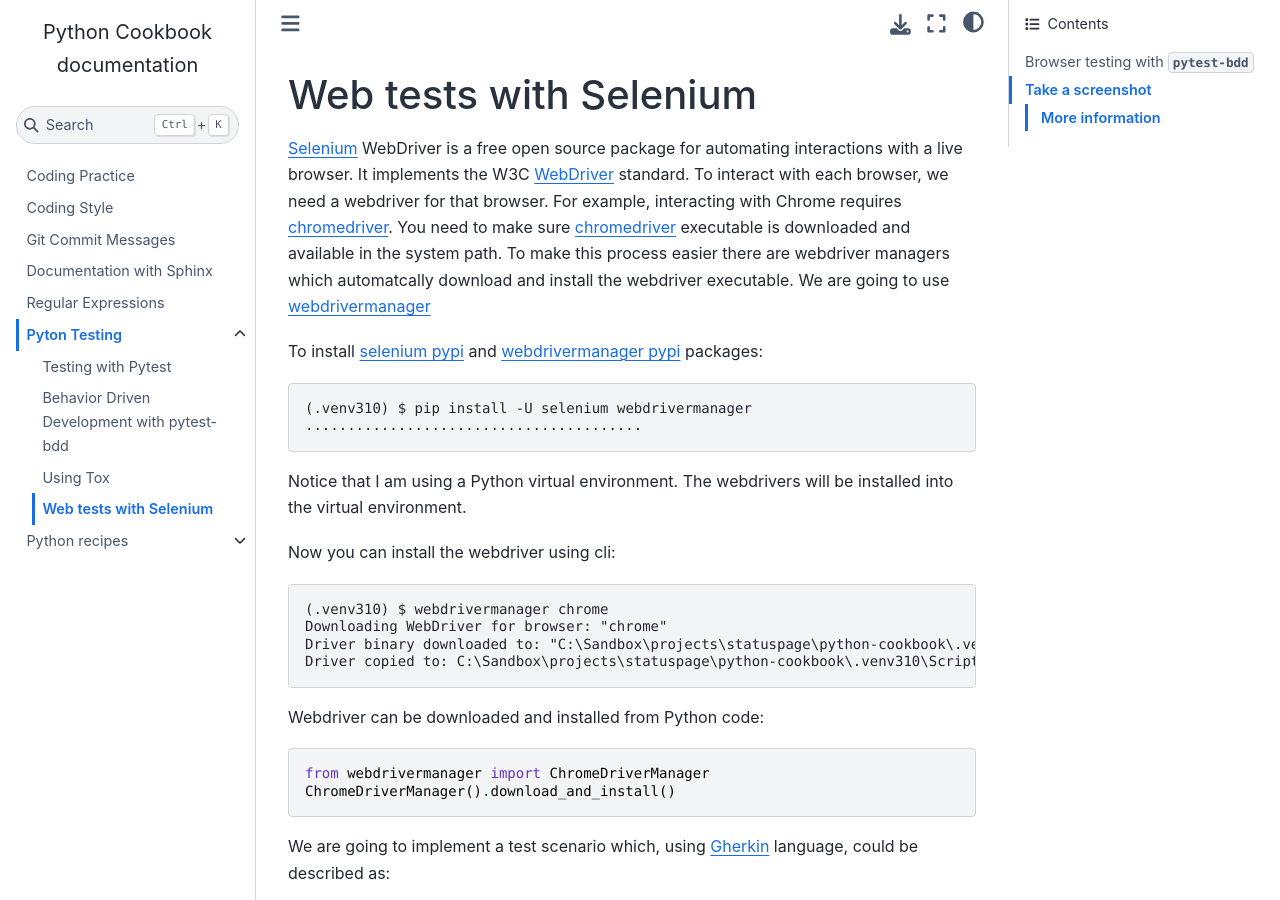
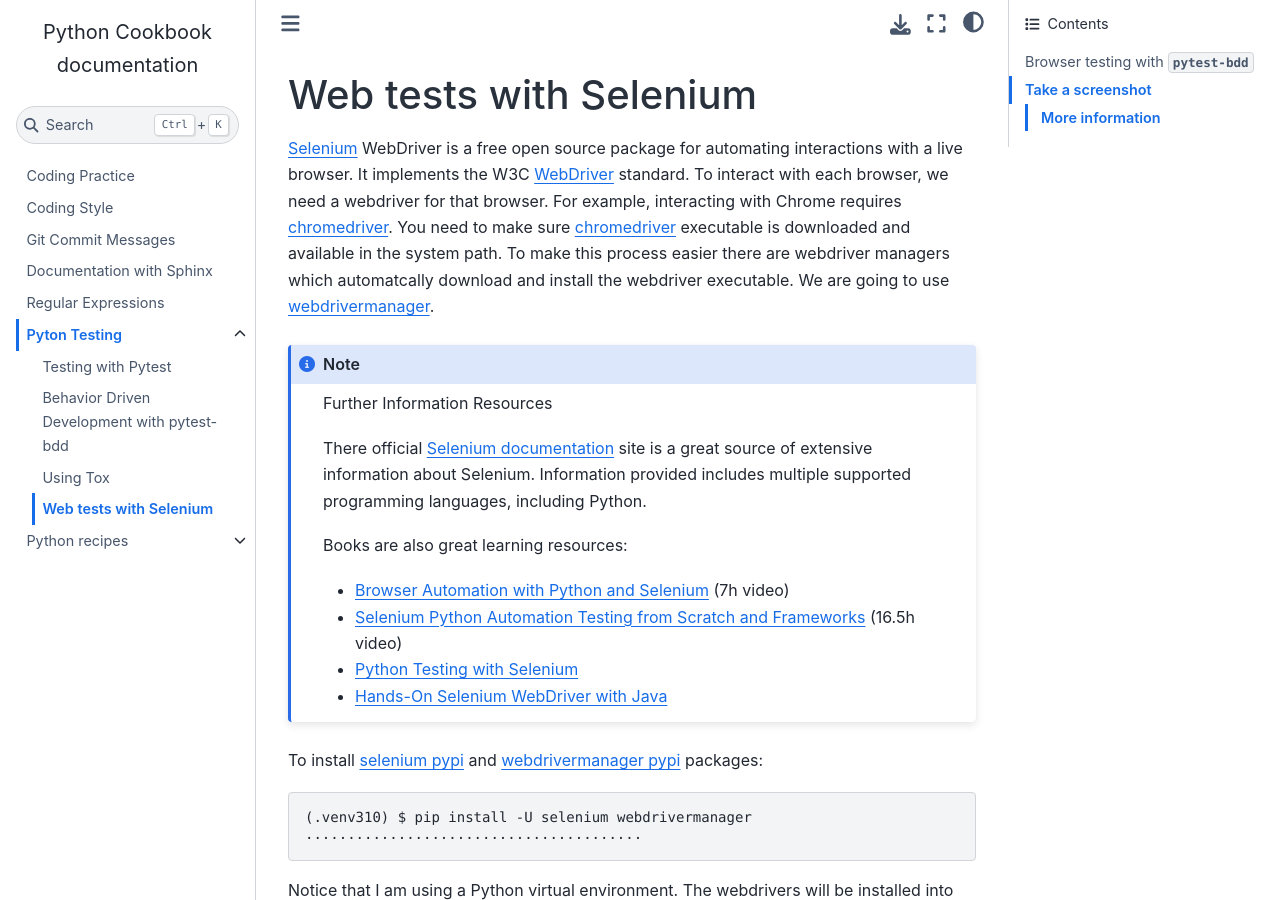
Before and after one commit to ivangeorgiev/python-cookbook, a Sphinx documentation site: the page built from docs/testing_web_selenium_python.rst, in a window 1280 px wide and 900 px high. Built offline with Sphinx 7.4.7 and the Sphinx Book theme 1.1.4, drawn with Linux system fonts in a browser that asks for light colours.

Commit message:
feat(testing): add links to Selenium information resources

```diff
--- a/docs/testing_web_selenium_python.rst
+++ b/docs/testing_web_selenium_python.rst
@@ -1,7 +1,21 @@
 Web tests with Selenium
 ============================
 
-`Selenium`_ WebDriver is a free open source package for automating interactions with a live browser. It implements the W3C `WebDriver`_ standard. To interact with each browser, we need a webdriver for that browser. For example, interacting with Chrome requires `chromedriver`_. You need to make sure `chromedriver`_ executable is downloaded and available in the system path. To make this process easier there are webdriver managers which automatcally download and install the webdriver executable. We are going to use `webdrivermanager`_
+
+`Selenium`_ WebDriver is a free open source package for automating interactions with a live browser. It implements the W3C `WebDriver`_ standard. To interact with each browser, we need a webdriver for that browser. For example, interacting with Chrome requires `chromedriver`_. You need to make sure `chromedriver`_ executable is downloaded and available in the system path. To make this process easier there are webdriver managers which automatcally download and install the webdriver executable. We are going to use `webdrivermanager`_.
+
+
+.. note:: Further Information Resources
+
+   There official `Selenium documentation`_ site is a great source of extensive information about Selenium. Information provided includes multiple supported programming languages, including Python.
+
+   Books are also great learning resources:
+
+   - `Browser Automation with Python and Selenium <https://learning.oreilly.com/videos/browser-automation-with/9781800560161/>`__ (7h video)
+   - `Selenium Python Automation Testing from Scratch and Frameworks <https://learning.oreilly.com/videos/selenium-python-automation/9781800567733/>`__ (16.5h video)
+   - `Python Testing with Selenium <https://learning.oreilly.com/library/view/python-testing-with/9781484262498/>`__
+   - `Hands-On Selenium WebDriver with Java <https://learning.oreilly.com/library/view/hands-on-selenium-webdriver/9781098109998/>`__
+
 
 To install `selenium pypi`_ and `webdrivermanager pypi`_ packages:
 
@@ -316,7 +330,9 @@
 .. _arrange-act-assert: https://automationpanda.com/2020/07/07/arrange-act-assert-a-pattern-for-writing-good-tests/
 .. _chromedriver: https://sites.google.com/chromium.org/driver/
 .. _gherkin: https://cucumber.io/docs/gherkin/
-.. _selenium: https://selenium-python.readthedocs.io/
+.. _selenium: `selenium documentation`_
+.. _selenium documentation: https://www.selenium.dev/documentation/
+.. _selenium readthedocs: https://selenium-python.readthedocs.io/
 .. _selenium pypi: https://pypi.org/project/selenium/
 .. _Selenium-Screenshot: https://github.com/PyWizards/Selenium_Screenshot
 .. _webdriver: https://www.w3.org/TR/webdriver/
```
